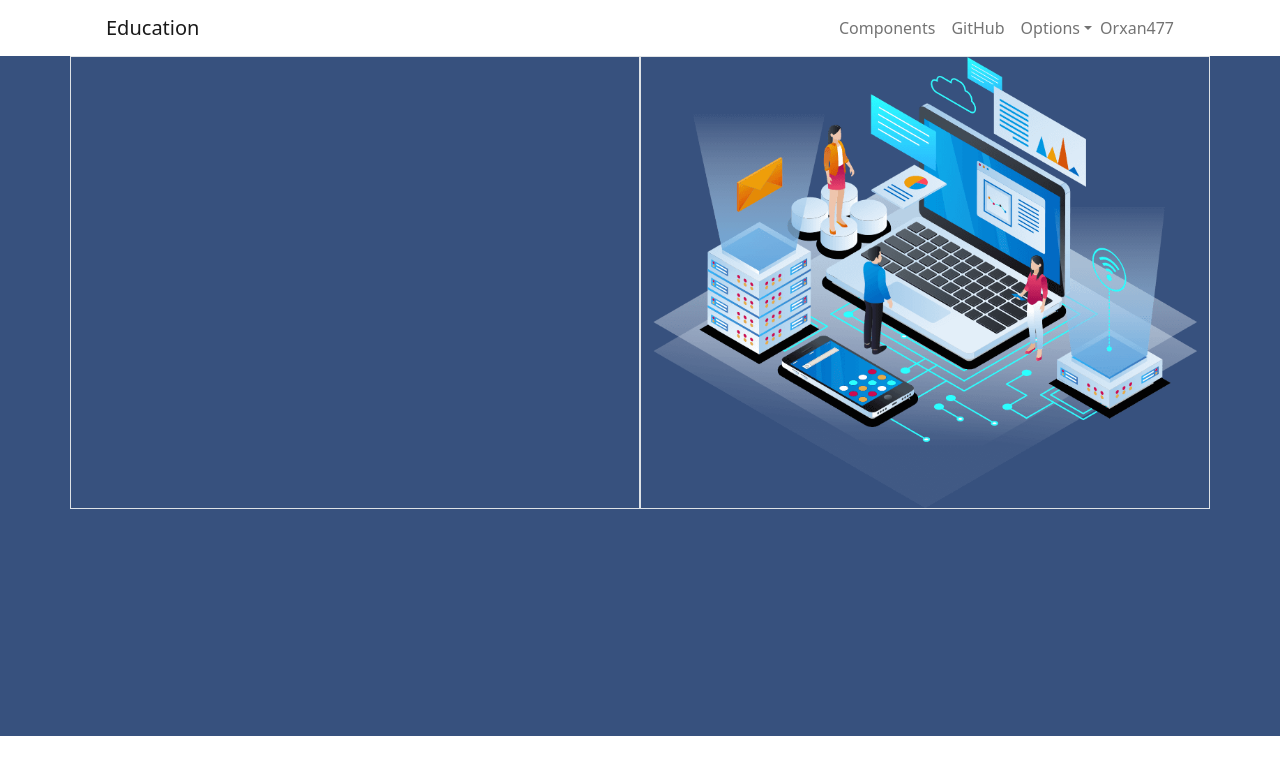
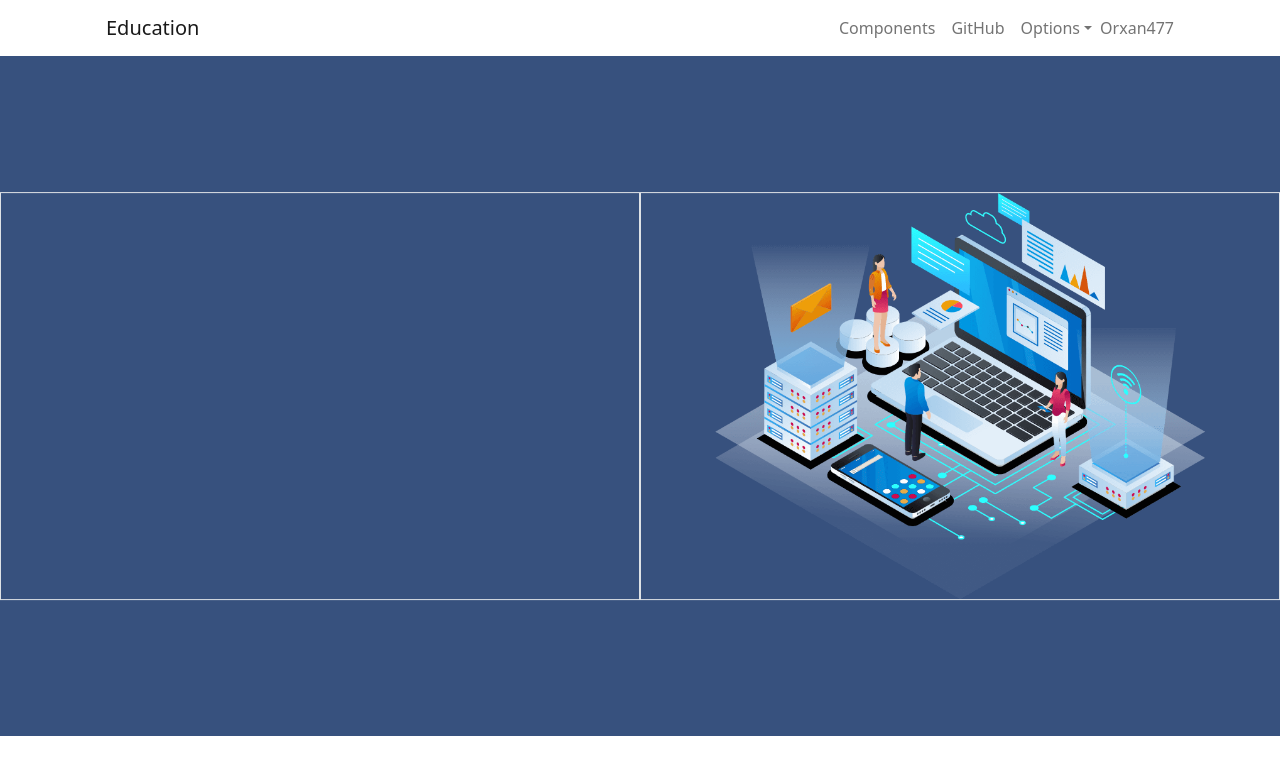
Before and after one commit to Orxan477/React-App, a React (Create React App) app: page / in a window 1280 px wide. Shown: the top 774 px of the page. Built offline with nearby package versions, Linux system fonts and the light colour scheme.

Commit message:
added css file

```diff
--- a/src/App.js
+++ b/src/App.js
@@ -1,5 +1,6 @@
 import { Container, Row, Col } from "reactstrap";
 import Navbar from "./Components/Navbar/Navbar";
+import "./css/style.css";
 
 function App() {
   return (
@@ -9,7 +10,7 @@ function App() {
           <Navbar />
         </Row>
       </Container>
-          <section  className="p-0">
+      <section className="p-0 d-flex relative-section">
         <div
           style={{
             backgroundColor: "#37517e",
@@ -19,18 +20,23 @@ function App() {
         >
           <Container>
             <Row>
+              <Col lg="12" className="Items-intro">
+                <Row>
                   <Col lg="6 border"></Col>
                   <Col lg="6 border">
                     <div>
-                  <img className="img-fluid"
-                    src="assets/img/hero-img.png" />
+                      <img
+                        className="img-fluid right-col"
+                        src="assets/img/hero-img.png"
+                      />
                     </div>
+                  </Col>
+                </Row>
               </Col>
             </Row>
           </Container>
         </div>
       </section>
-
     </div>
   );
 }
--- /dev/null
+++ b/src/css/style.css
@@ -0,0 +1,15 @@
+.relative-section{
+    background-position: center center;
+    text-align: center;
+    position: relative;
+    background-size: cover;
+}
+.Items-intro{
+    position:absolute;
+    top:50%;
+    left: 50%;
+    transform: translate(-50%, -50%);
+}
+.right-col{
+    width: 490px;
+}
```
Lines whose indentation alone changed are shown as unchanged.
